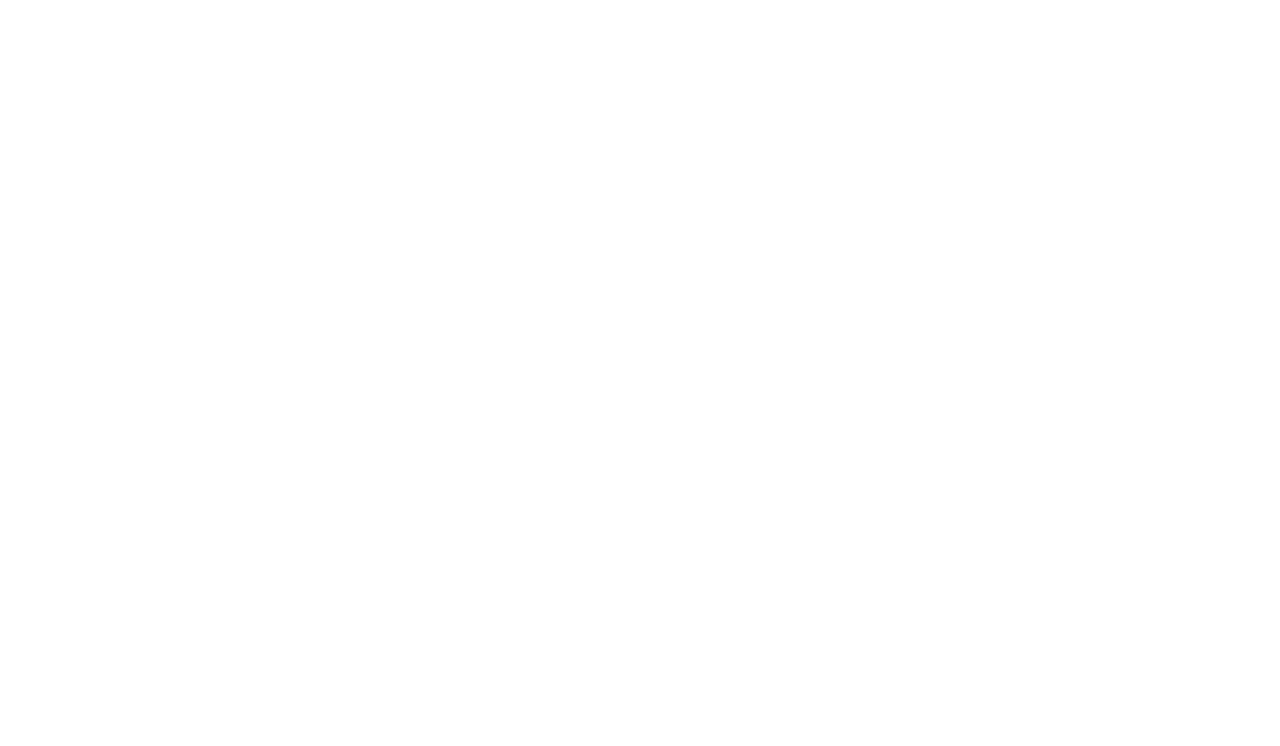
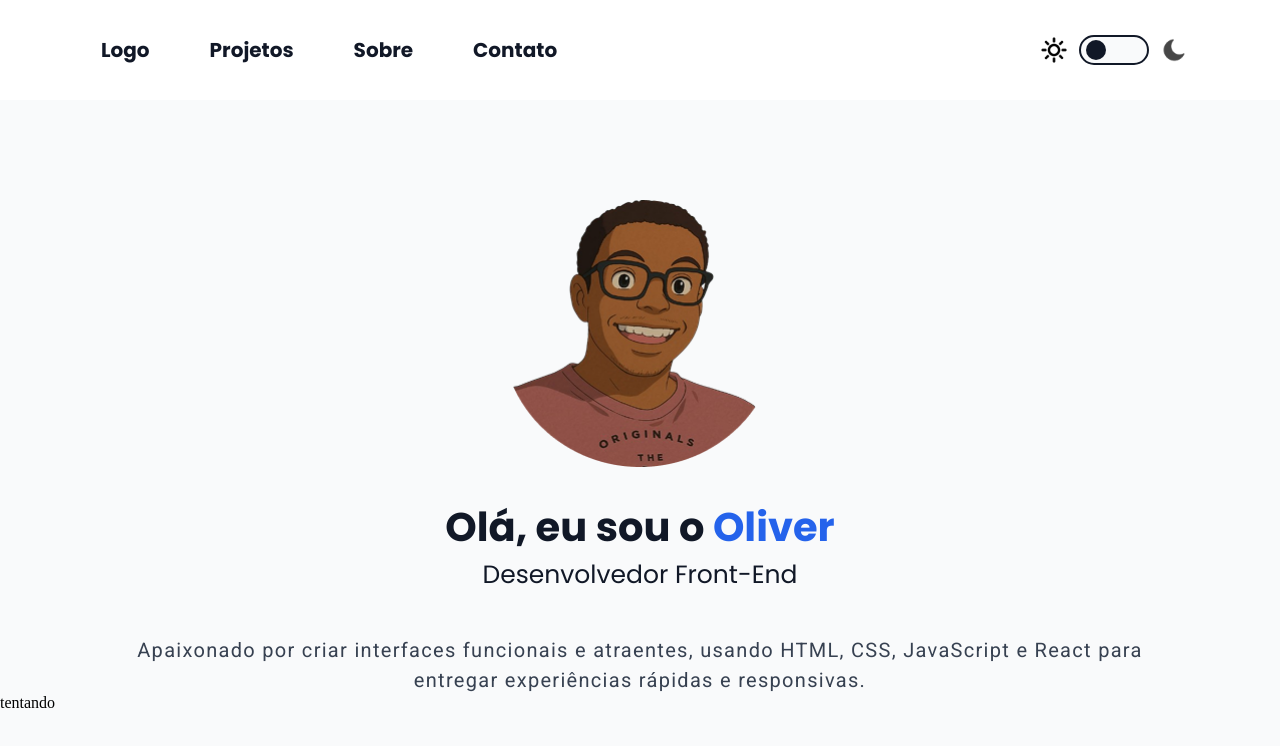
Before and after one commit to oliverassis00/portfolioOliver, a plain HTML site: page index.html in a window 1280 px wide. Drawn offline with Linux system fonts and the light colour scheme.

Commit message:
atualizacao da pagina home page

```diff
--- /dev/null
+++ b/css/conteudo.css
@@ -0,0 +1,80 @@
+@import url('https://fonts.googleapis.com/css2?family=Roboto:ital,wght@0,100..900;1,100..900&display=swap');
+@import url('https://fonts.googleapis.com/css2?family=Poppins:ital,wght@0,100;0,200;0,300;0,400;0,500;0,600;0,700;0,800;0,900;1,100;1,200;1,300;1,400;1,500;1,600;1,700;1,800;1,900&display=swap');
+
+:root {
+    --fundo-tela-principal: #F9FAFB;
+    --header-fundo: #FFFFFF;
+    --titulos-h1-a-h6: #111827;
+    --texto-padrao: #374151;
+    --links-e-botoes: #2563EB;
+    --destaques-e-botoes-secundarios: #10B981;
+    --bordas-e-divisoes-de-tela: #E5E7EB;
+    --estilo-titulos-padrao: 'Poppins', sans-serif;
+    --estilo-texto-padrao: 'Roboto', sans-serif;
+}
+
+[data-theme="dark"] {
+    --fundo-tela-principal: #0D1117;
+    --header-fundo: #1F2937;
+    --titulos-h1-a-h6: #F9FAFB;
+    --texto-padrao: #D1D5DB;
+    --links-e-botoes: #3B82F6;
+    --destaques-e-botoes-secundarios: #10B981;
+    --bordas-e-divisoes-de-tela: #374151;
+    --estilo-titulos-padrao: 'Poppins', sans-serif;
+    --estilo-texto-padrao: 'Roboto', sans-serif;
+}
+
+.conteudo-principal {
+    background-color: var(--fundo-tela-principal);
+}
+
+.inicio {
+    display: flex;
+    flex-direction: column;
+    justify-content: center;
+    align-items: center;
+}
+
+.inicio img {
+    margin-top: 100px;
+    width: 276px;
+    height: auto;
+}
+
+.destaque-cor {
+    color: var(--links-e-botoes);
+}
+
+.textos h1 {
+    font-family: var(--estilo-titulos-padrao);
+    font-size: 40px;
+    color: var(--titulos-h1-a-h6);
+    text-align: center;
+    font-weight: bold;
+    margin-top: 40px;
+}
+
+.textos h2 {
+    font-family: var(--estilo-titulos-padrao);
+    font-size: 25px;
+    color: var(--titulos-h1-a-h6);
+    text-align: center;
+    margin-top: 15px;
+}
+
+.textos p {
+    font-family: var(--estilo-texto-padrao);
+    font-size: 20px;
+    color: var(--texto-padrao);
+    line-height: 150%;
+    text-align: center;
+    margin-top: 48px;
+    letter-spacing: 1.3px;
+    width: 1024px;
+}
+
+.continuacao {
+    height: 100vh;
+    background-color: var(--fundo-tela-principal);
+}
--- /dev/null
+++ b/css/header.css
@@ -0,0 +1,94 @@
+/* Variáveis de Cores e Padrões */
+@import url('https://fonts.googleapis.com/css2?family=Roboto:ital,wght@0,100..900;1,100..900&display=swap');
+@import url('https://fonts.googleapis.com/css2?family=Poppins:ital,wght@0,100;0,200;0,300;0,400;0,500;0,600;0,700;0,800;0,900;1,100;1,200;1,300;1,400;1,500;1,600;1,700;1,800;1,900&display=swap');
+
+:root {
+    --fundo-tela-principal: #F9FAFB;
+    --header-fundo: #FFFFFF;
+    --titulos-h1-a-h6: #111827;
+    --texto-padrao: #374151;
+    --links-e-botoes: #2563EB;
+    --destaques-e-botoes-secundarios: #10B981;
+    --bordas-e-divisoes-de-tela: #E5E7EB;
+    --estilo-titulos-padrao: 'Poppins', sans-serif;
+    --estilo-texto-padrao: 'Roboto', sans-serif;
+}
+
+[data-theme="dark"] {
+    --fundo-tela-principal: #0D1117;
+    --header-fundo: #1F2937;
+    --titulos-h1-a-h6: #F9FAFB;
+    --texto-padrao: #D1D5DB;
+    --links-e-botoes: #3B82F6;
+    --destaques-e-botoes-secundarios: #10B981;
+    --bordas-e-divisoes-de-tela: #374151;
+    --estilo-titulos-padrao: 'Poppins', sans-serif;
+    --estilo-texto-padrao: 'Roboto', sans-serif;
+}
+
+/* Estlização do Header */
+
+.cabecalho {
+    display: flex;
+    justify-content: space-between;
+    align-items: center;
+    background-color: var(--header-fundo);
+    font-family: var(--estilo-titulos-padrao);
+    font-weight: bold;
+    font-size: 20px;
+    color: var(--titulos-h1-a-h6);
+    height: 100px;
+}
+
+.menu {
+    display: flex;
+}
+
+.menu span {
+    display: flex;
+    align-items: center;
+    margin-left: 91px;
+    padding: 10px;
+    margin-right: 20px;
+}
+
+.menu ul li {
+    display: flex;
+    align-items: center;
+    margin: 0px 20px;
+    padding: 10px;
+}
+
+.temas {
+    display: flex;
+    align-items: center;
+    margin-right: 91px;
+}
+
+.temas img {
+    width: 30px;
+    height: auto;
+    cursor: pointer;
+}
+
+.switch-mode {
+    display: flex;
+    align-items: center;
+    background-color: var(--fundo-tela-principal);
+    position: relative;
+    border: 2px solid var(--titulos-h1-a-h6);
+    height: 30px;
+    margin: 0px 10px;
+    border-radius: 50px;
+    width: 70px;
+    cursor: pointer;
+}
+
+.bolinha {
+    margin-left: 5px;
+    position: absolute;
+    background-color: var(--titulos-h1-a-h6);
+    width: 20px;
+    height: 20px;
+    border-radius: 50%;
+}
--- /dev/null
+++ b/css/reset.css
@@ -0,0 +1,47 @@
+html, body, div, span, applet, object, iframe,
+h1, h2, h3, h4, h5, h6, p, blockquote, pre,
+a, abbr, acronym, address, big, cite, code,
+del, dfn, em, img, ins, kbd, q, s, samp,
+small, strike, strong, sub, sup, tt, var,
+b, u, i, center,
+dl, dt, dd, ol, ul, li,
+fieldset, form, label, legend,
+table, caption, tbody, tfoot, thead, tr, th, td,
+article, aside, canvas, details, embed,
+figure, figcaption, footer, header, hgroup,
+menu, nav, output, ruby, section, summary,
+time, mark, audio, video {
+	margin: 0;
+	padding: 0;
+	border: 0;
+	font-size: 100%;
+	font: inherit;
+	vertical-align: baseline;
+}
+/* HTML5 display-role reset for older browsers */
+article, aside, details, figcaption, figure,
+footer, header, hgroup, menu, nav, section {
+	display: block;
+}
+body {
+	line-height: 1;
+}
+ol, ul {
+	list-style: none;
+}
+blockquote, q {
+	quotes: none;
+}
+blockquote:before, blockquote:after,
+q:before, q:after {
+	content: '';
+	content: none;
+}
+table {
+	border-collapse: collapse;
+	border-spacing: 0;
+}
+
+* {
+	box-sizing: border-box;
+}
--- a/index.html
+++ b/index.html
@@ -1,11 +1,80 @@
 <!DOCTYPE html>
-<html lang="pt-br">
+<html lang="pt-br" data-theme = "light">
 <head>
     <meta charset="UTF-8">
     <meta name="viewport" content="width=device-width, initial-scale=1.0">
     <title>Portfólio :: Oliver Assis</title>
+    <link rel="stylesheet" href="css/header.css">
+    <link rel="stylesheet" href="css/reset.css">
+    <link rel="stylesheet" href="css/conteudo.css">
 </head>
 <body>
 
+    <!-- Cabeçalho -->
+    <header class="cabecalho">
+        <nav class="menu">
+            <span>
+                Logo
+            </span>
+            <ul>
+                <li>Projetos</li>
+            </ul>
+
+            <ul>
+                <li>Sobre</li>
+            </ul>
+
+            <ul>
+                <li>Contato</li>
+            </ul>
+        </nav>
+
+        <div class="temas">
+
+            <img src="images/sol-light.png" alt="">
+
+
+            <span class="switch-mode">
+                <span class="bolinha"></span>
+            </span>
+
+
+            <img src="images/lua-night.png" alt="">
+
+        </div>
+
+    </header>
+
+
+    <!-- Conteúdo Principal -->
+    <main class="conteudo-principal">
+
+        <section class="inicio">
+
+            <img src="images/imagem-fundo.png" alt="">
+
+            <div class="textos">
+                <h1>Olá, eu sou o <span class="destaque-cor">Oliver</span></h1>
+
+                <h2>Desenvolvedor Front-End</h2>
+
+
+                <p>Apaixonado por criar interfaces funcionais e atraentes, usando HTML, CSS, JavaScript e React para entregar experiências rápidas e responsivas.</p>
+            </div>
+
+        </section>
+
+        <section class="continuacao">
+            <h1>tentando</h1>
+        </section>
+
+    </main>
+
+    <!-- Rodapé -->
+    <footer>
+
+    </footer>
+
 </body>
+
 </html>
```
Also changed, not shown: css/main.css (deleted), images/imagem-fundo.png (added), images/lua-dark.png (added), images/lua-night.png (added), images/sol-dark.png (added), images/sol-light.png (added).
